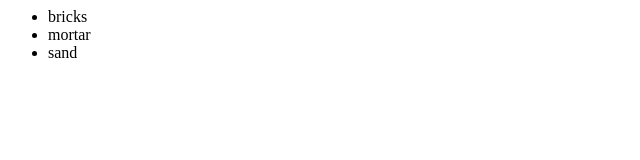
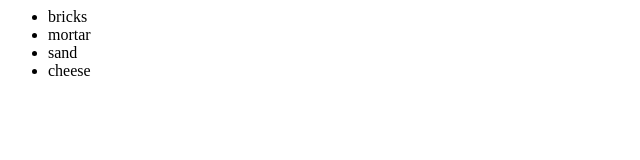
Before and after one commit to tarekkhelif/learncode-tutorial, a plain HTML site: page index.html in a window 1280 px wide. Shown: the full height of the page, 0-640 px from the left. Drawn offline with Linux system fonts and the light colour scheme.

Commit message:
added 'cheese' to index.html

```diff
--- a/index.html
+++ b/index.html
@@ -5,6 +5,7 @@
                 <li>bricks</li>
                 <li>mortar</li>
                 <li>sand</li>
+                <li>cheese</li>
             </ul>
         </div>
     </body>
```
